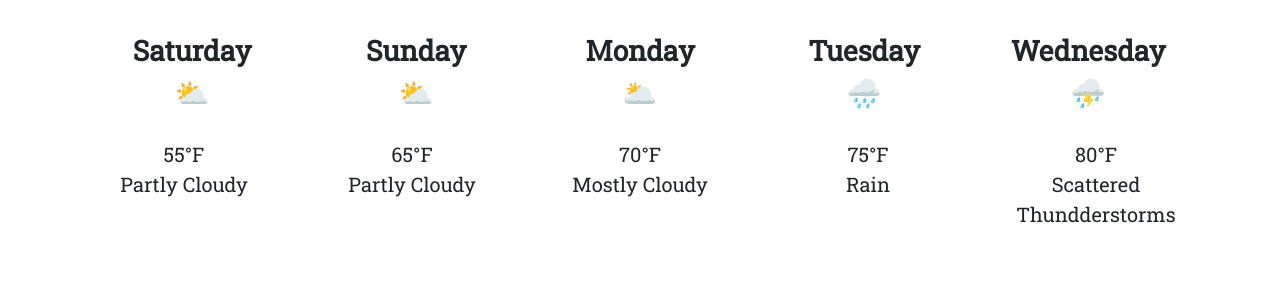
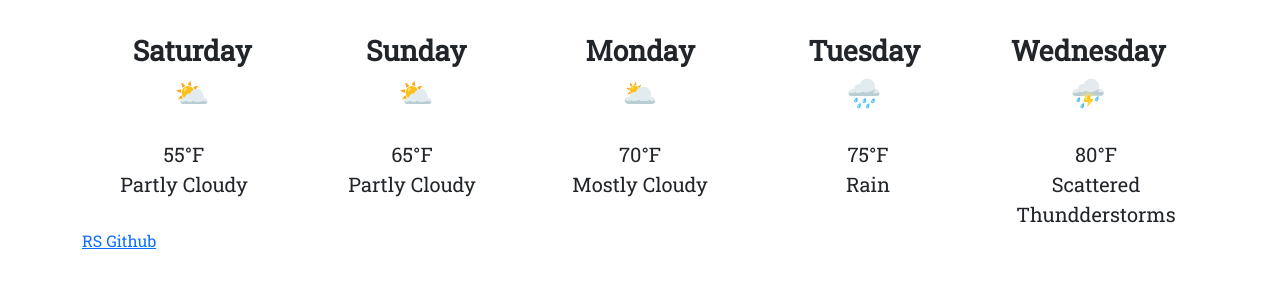
Before and after one commit to rasanders89/WeatherApp, a plain HTML site: page index.html in a window 1280 px wide. Shown: the part 227-514 px from the top of the page. Drawn offline with nearby package versions, Linux system fonts and the light colour scheme.

Commit message:
added github link

```diff
--- a/index.html
+++ b/index.html
@@ -65,5 +65,6 @@
       </div>
     </div>
     <script src="src/index.js"></script>
+ <a href="https://github.com/rasanders89/WeatherApp">RS Github</a>
   </body>
 </html>
```
